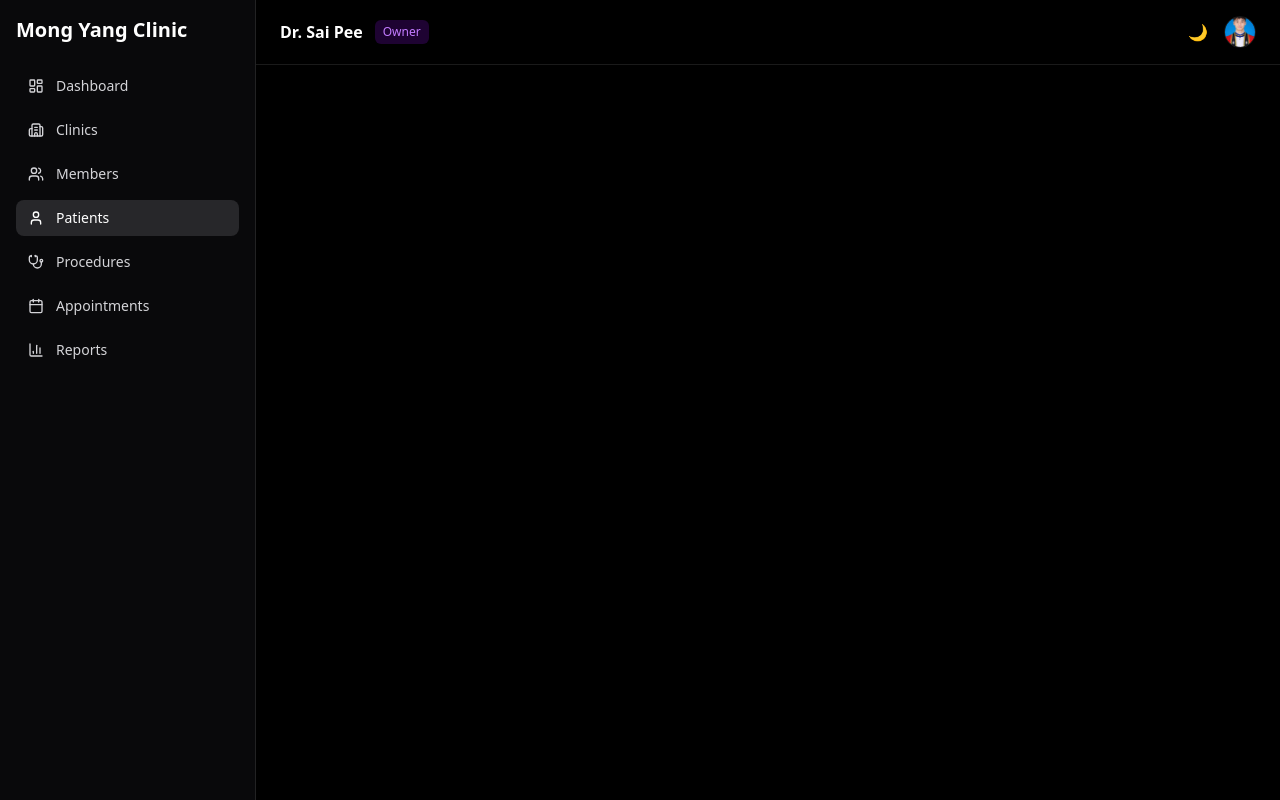
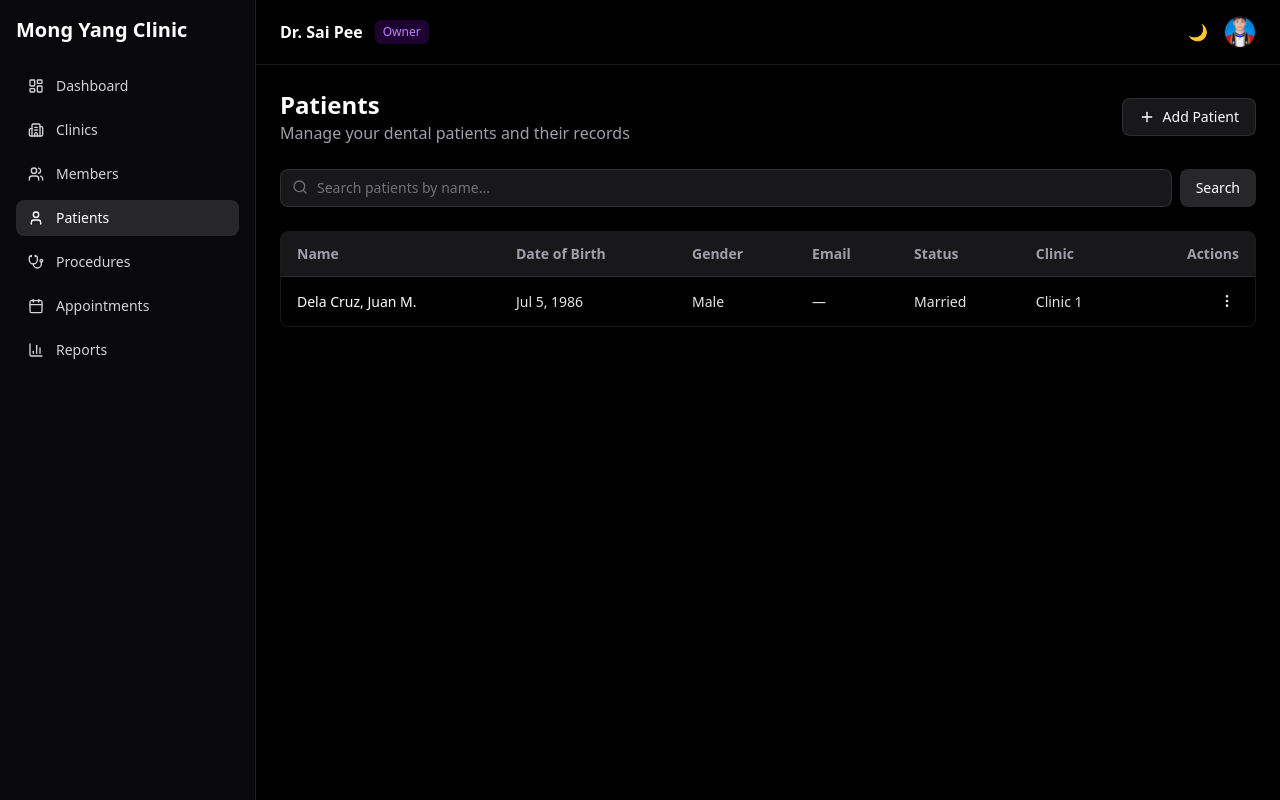
Before and after one commit to ahpharjr/DentalPatientMangement, a React (Vite) app in the folder patient-management-fronted/: page /patients in a window 1280 px wide. Built offline with nearby package versions, Linux system fonts and the light colour scheme.

Commit message:
Add Patient Page

```diff
--- a/patient-management-fronted/src/App.jsx
+++ b/patient-management-fronted/src/App.jsx
@@ -4,6 +4,7 @@ import Dashboard from "./pages/Dashboard";
 import Clinics from "./pages/Clinics";
 import NewClinic from "./pages/NewClinic";
 import ClinicDetails from "./pages/ClinicDetails";
+import Patients from "./pages/Patients";
 import "./App.css";
 
 function App() {
@@ -16,6 +17,7 @@ function App() {
           <Route path="/clinics" element={<Clinics />} />
           <Route path="/clinics/new" element={<NewClinic />} />
           <Route path="/clinics/:id" element={<ClinicDetails />} />
+          <Route path="/patients" element={<Patients />} />
         </Routes>
       </AppLayout>
     </BrowserRouter>
--- /dev/null
+++ b/patient-management-fronted/src/pages/Patients.jsx
@@ -0,0 +1,86 @@
+import PageHeader from "../components/ui/PageHeader";
+import { Plus, Search, MoreVertical } from "lucide-react";
+
+const patients = [
+  {
+    id: 1,
+    name: "Dela Cruz, Juan M.",
+    dob: "Jul 5, 1986",
+    gender: "Male",
+    email: "—",
+    status: "Married",
+    clinic: "Clinic 1",
+  },
+];
+
+export default function Patients() {
+  return (
+    <div className="space-y-6">
+      {/* Header */}
+      <PageHeader
+        title="Patients"
+        subtitle="Manage your dental patients and their records"
+        action={
+          <button className="flex items-center gap-2 rounded-lg border border-white/10 bg-zinc-900 px-4 py-2 text-sm text-white hover:bg-zinc-800">
+            <Plus className="h-4 w-4" />
+            Add Patient
+          </button>
+        }
+      />
+
+      {/* Search */}
+      <div className="flex gap-2">
+        <div className="relative flex-1">
+          <Search className="absolute left-3 top-2.5 h-4 w-4 text-zinc-500" />
+          <input
+            type="text"
+            placeholder="Search patients by name..."
+            className="w-full rounded-lg border border-white/10 bg-zinc-900 py-2 pl-9 pr-3 text-sm text-white placeholder-zinc-500 focus:outline-none focus:ring-1 focus:ring-zinc-700"
+          />
+        </div>
+        <button className="rounded-lg bg-zinc-800 px-4 text-sm text-white hover:bg-zinc-700">
+          Search
+        </button>
+      </div>
+
+      {/* Table */}
+      <div className="overflow-hidden rounded-lg border border-white/10">
+        <table className="w-full text-sm">
+          <thead className="bg-zinc-900 text-zinc-400">
+            <tr>
+              <th className="px-4 py-3 text-left">Name</th>
+              <th className="px-4 py-3 text-left">Date of Birth</th>
+              <th className="px-4 py-3 text-left">Gender</th>
+              <th className="px-4 py-3 text-left">Email</th>
+              <th className="px-4 py-3 text-left">Status</th>
+              <th className="px-4 py-3 text-left">Clinic</th>
+              <th className="px-4 py-3 text-right">Actions</th>
+            </tr>
+          </thead>
+
+          <tbody>
+            {patients.map((p) => (
+              <tr
+                key={p.id}
+                className="border-t border-white/10 hover:bg-zinc-900/50"
+              >
+                <td className="px-4 py-3 text-white">{p.name}</td>
+                <td className="px-4 py-3">{p.dob}</td>
+                <td className="px-4 py-3">{p.gender}</td>
+                <td className="px-4 py-3">{p.email}</td>
+                <td className="px-4 py-3">{p.status}</td>
+                <td className="px-4 py-3">{p.clinic}</td>
+
+                <td className="px-4 py-3 text-right">
+                  <button className="rounded-md p-1 hover:bg-zinc-800">
+                    <MoreVertical className="h-4 w-4" />
+                  </button>
+                </td>
+              </tr>
+            ))}
+          </tbody>
+        </table>
+      </div>
+    </div>
+  );
+}
```
